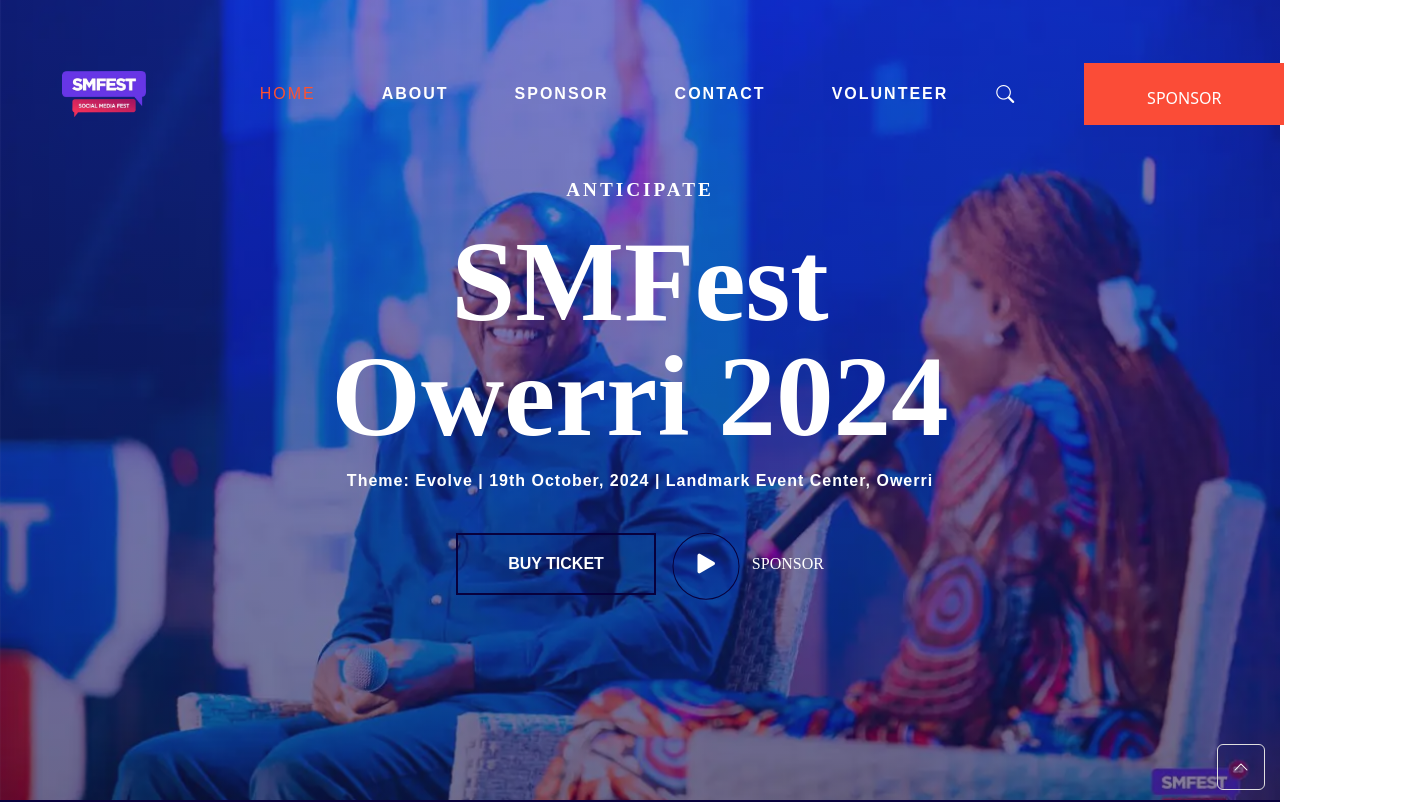
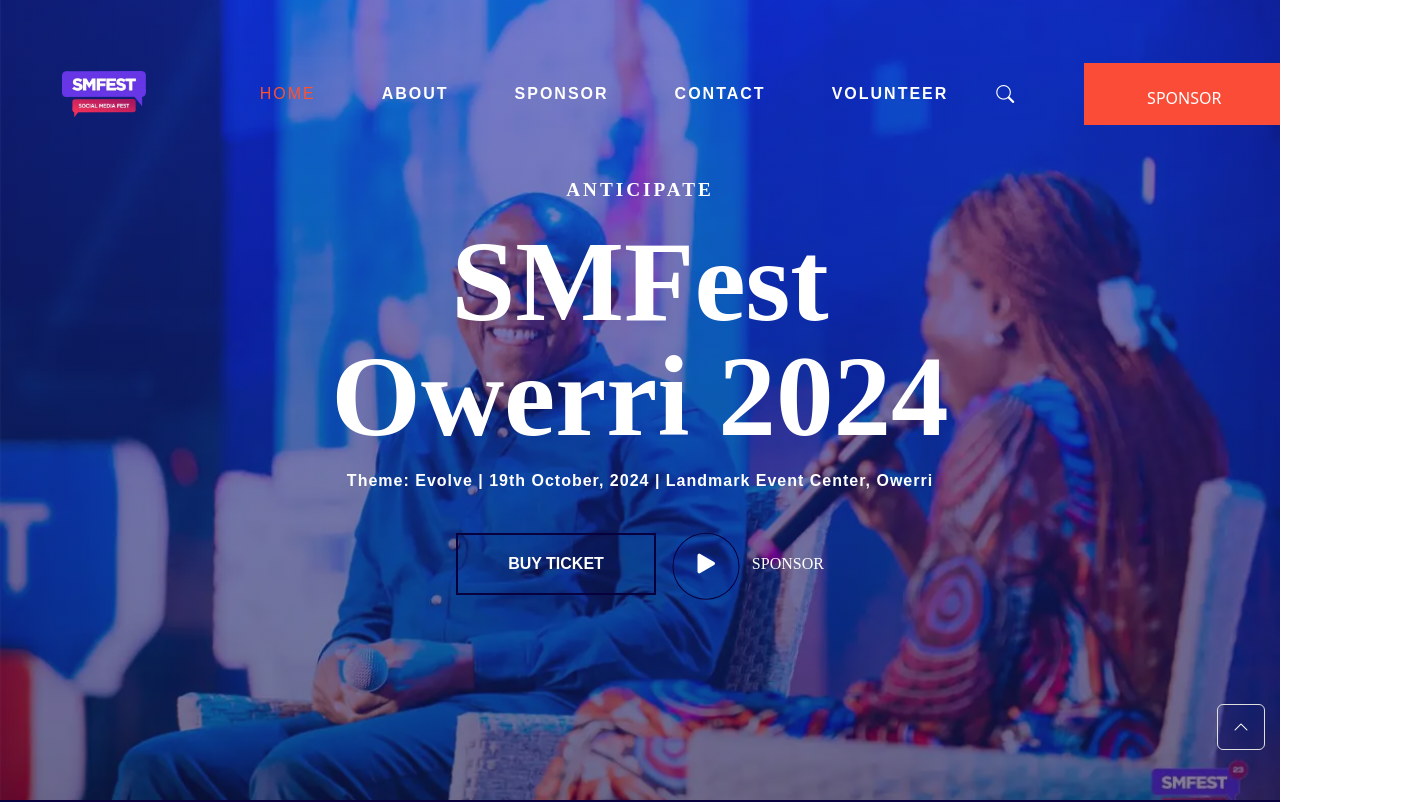
Before and after one commit to kingsleyvictor/Smfest-project3, a plain HTML site: page index.html in a window 1280 px wide. Shown: the top 802 px of the page, 1427 px wide, since content can reach past the window. Drawn offline with nearby package versions, Linux system fonts and the light colour scheme.

Commit message:
i modified my css

```diff
--- a/css/styles.css
+++ b/css/styles.css
@@ -1,6 +1,9 @@
 *{
     margin: 0;
     padding:0;
+}
+html{
+    overflow-x: hidden;
 }
 body{
     overflow-x: hidden;
@@ -414,7 +417,7 @@ font-weight: 600;
 }
 .back-to-top{
     position: fixed;
-    bottom: 10px;
+    bottom: 50px;
     right: 15px;
     background: transparent;
     padding:10px 15px;
```
